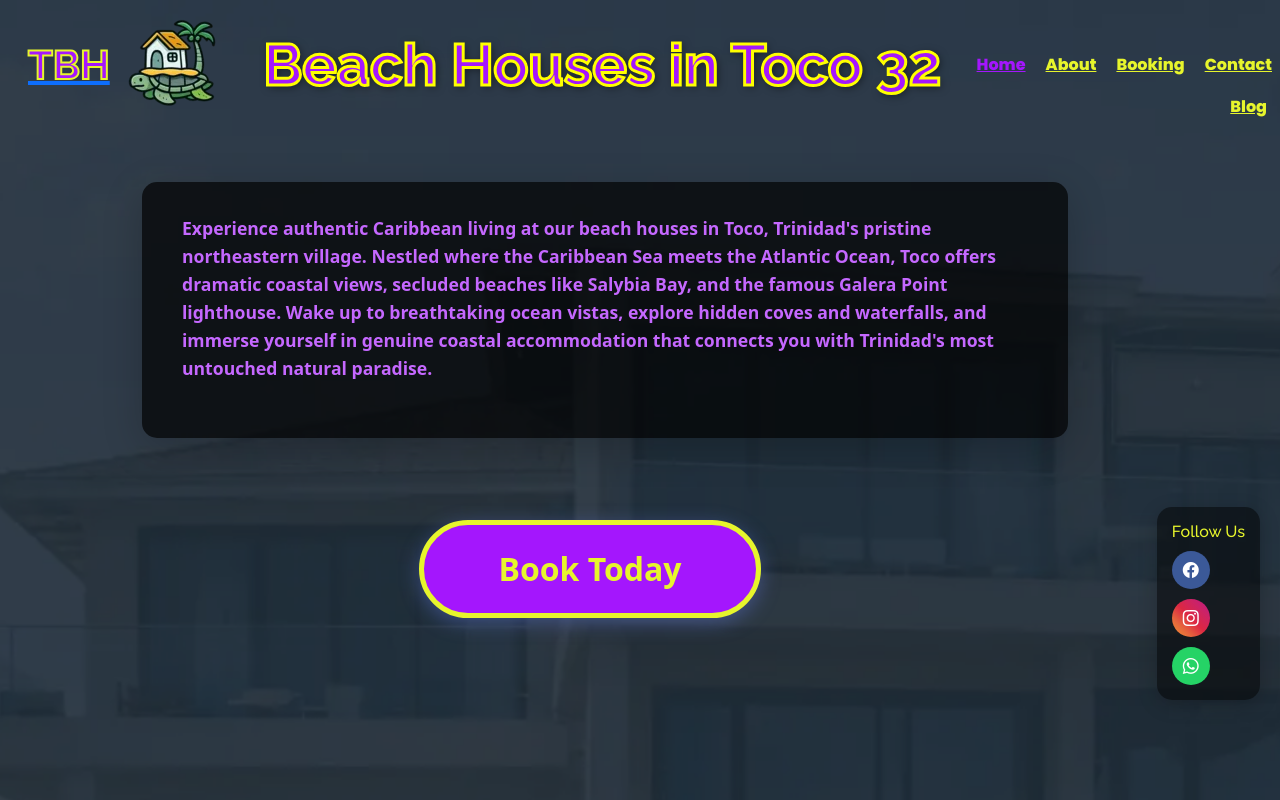
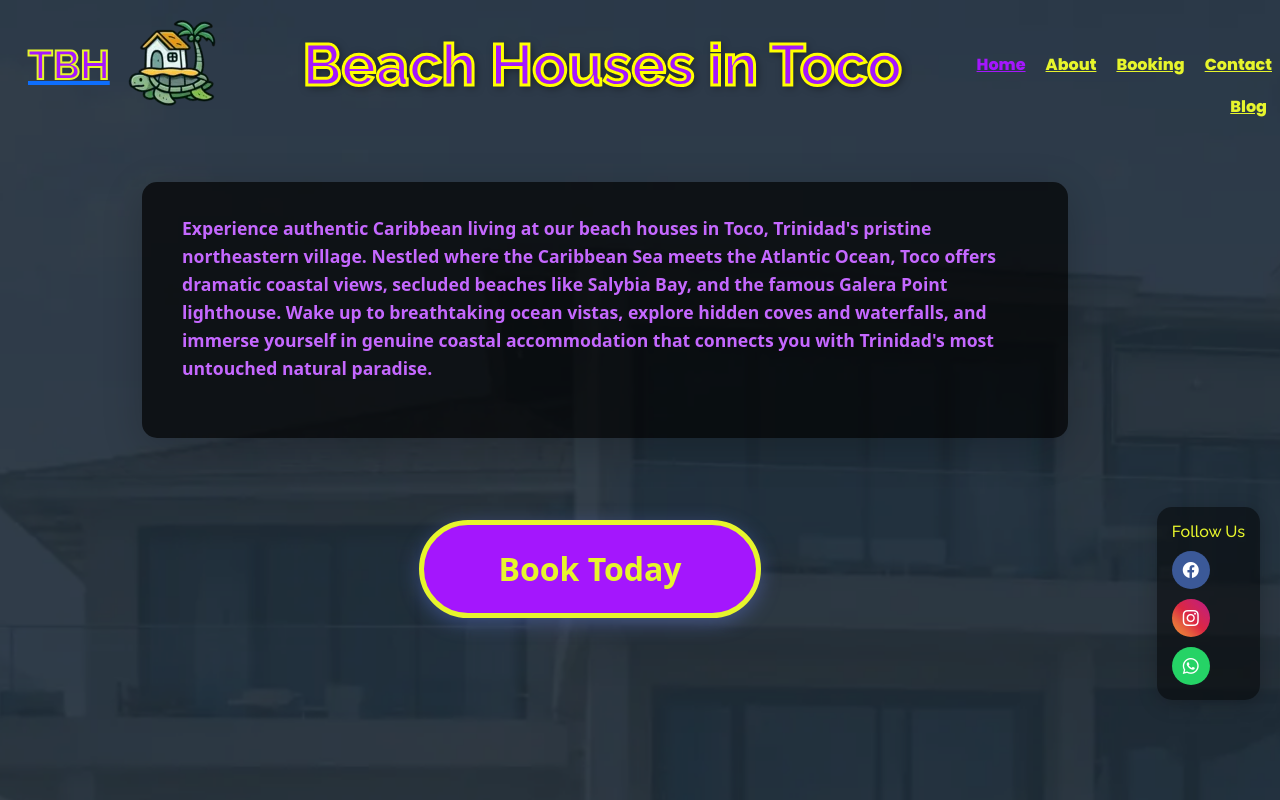
Before and after one commit to KadGeo/Beach-Houses-In-Toco-Website, a website: page index.html in a window 1280 px wide. Shown: the top 800 px of the page. Drawn offline with Linux system fonts and the light colour scheme.

Commit message:
deploy.php test remove 32 from site title

```diff
--- a/index.html
+++ b/index.html
@@ -65,7 +65,7 @@
         <img src="assets\img\Beach houses in Toco Logo-100.webp" alt="Beach Houses in Toco Logo" class="logo-img" loading="eager" fetchpriority="high" width="100" height="100">
       </a>
 
-      <h1 class="hero-title">Beach Houses in Toco 32</h1>
+      <h1 class="hero-title">Beach Houses in Toco</h1>
 
       <nav id="navmenu" class="navmenu">
         <ul>
```
